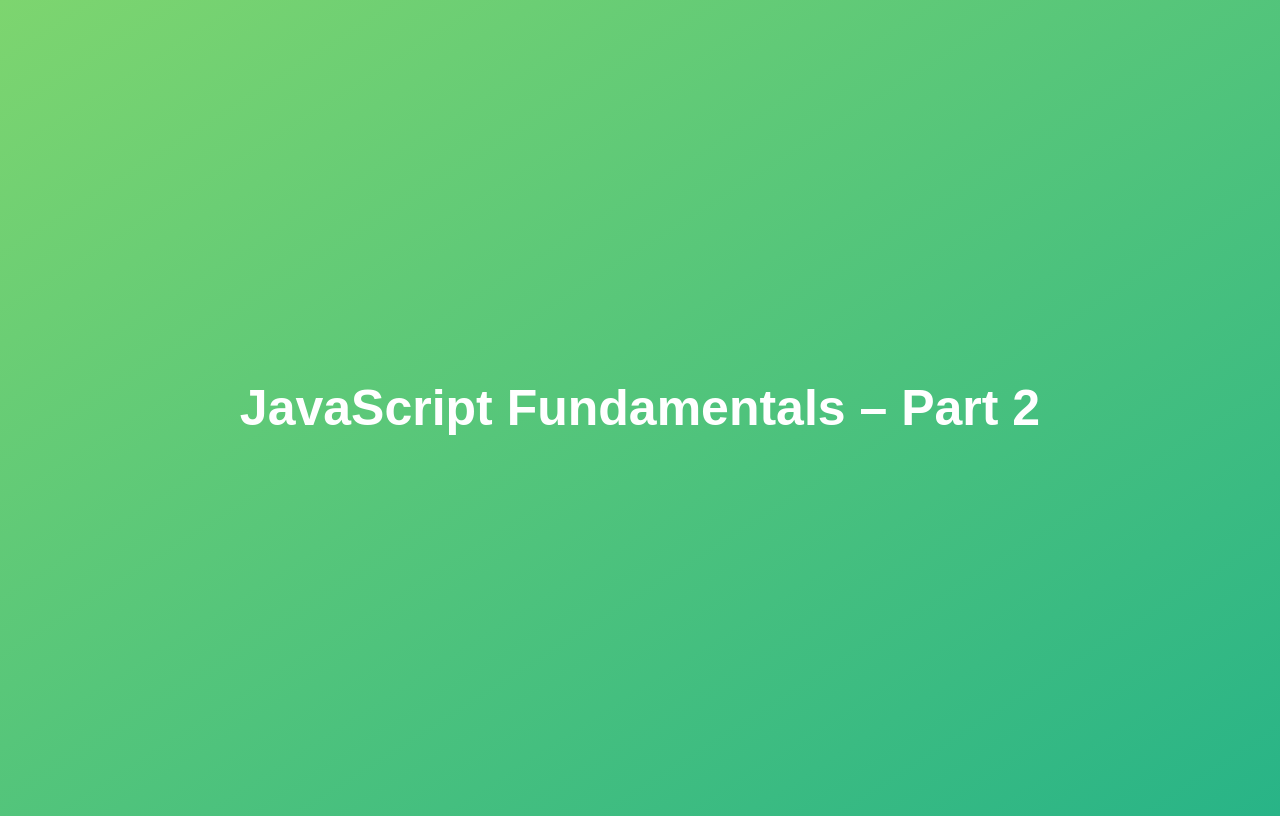
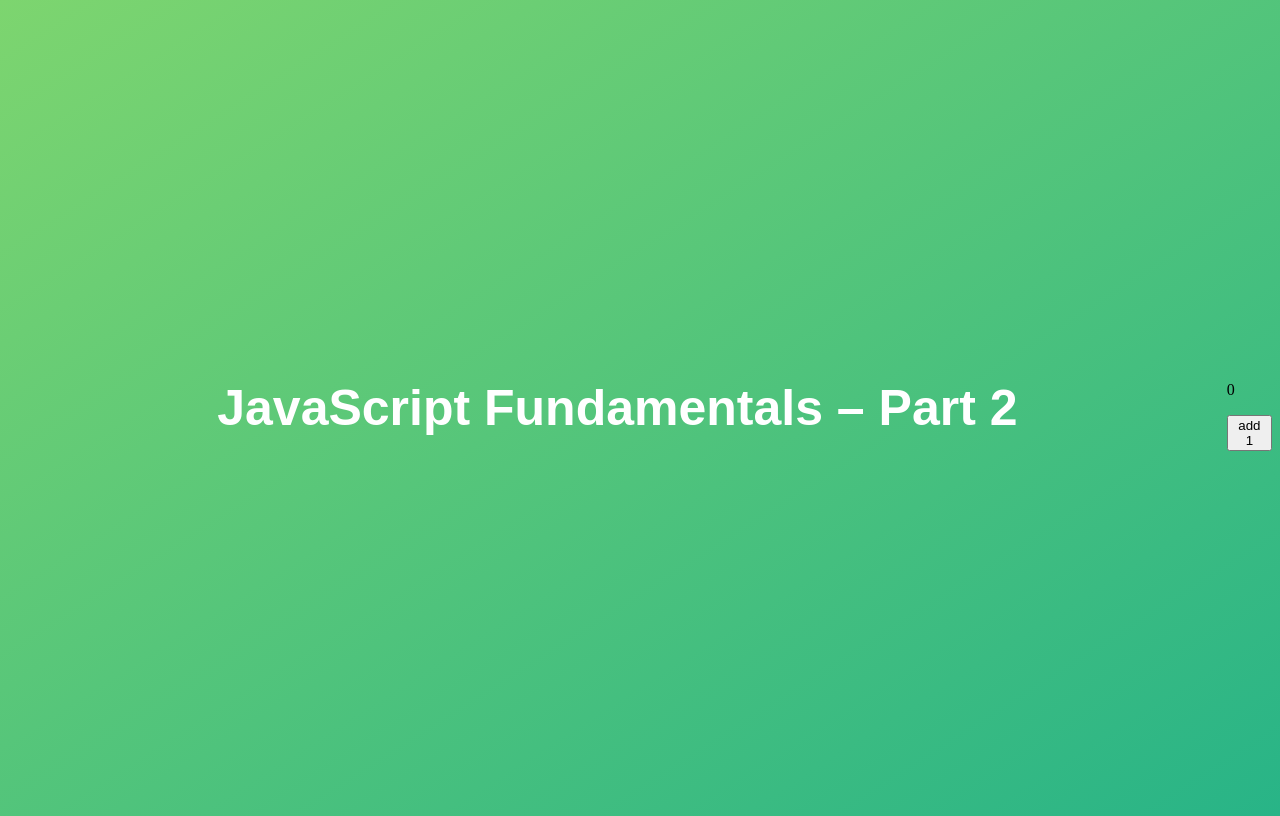
Before and after one commit to Mi-Ski/javascript-course, a plain HTML site: page 02-Fundamentals-Part-2/starter/index.html in a window 1280 px wide. Drawn offline with Linux system fonts and the light colour scheme.

Commit message:
localStorage

```diff
--- a/02-Fundamentals-Part-2/starter/index.html
+++ b/02-Fundamentals-Part-2/starter/index.html
@@ -10,6 +10,7 @@
 				height: 100vh;
 				display: flex;
 				align-items: center;
+        justify-content: center;
 				background: linear-gradient(to top left, #28b487, #7dd56f);
 			}
 			h1 {
@@ -23,8 +24,14 @@
 			}
     </style>
   </head>
+
 	<body>
 		<h1>JavaScript Fundamentals – Part 2</h1>
+		<div id="persistentCount">
+			<p id="counter"></p>
+			<button type="button" id="add1" onclick="counterIncrement()">add 1</button>
+		</div>
 		<script src="script.js"></script>
   </body>
+
 </html>
--- a/02-Fundamentals-Part-2/starter/script.js
+++ b/02-Fundamentals-Part-2/starter/script.js
@@ -173,11 +173,40 @@ const michalObject = {
    closeFamily: ['Mom', 'Dad', 'Sister'],
    hasDriversLicense: true,
 
-   calcAge: function(birthYear) {
+   calcAge: function (birthYear) {
       return 2021 - birthYear;
    }
 };
+console.log(michalObject.calcAge(1974));
+console.log(michalObject['calcAge'](michalObject.birthYear));
 
-console.log(michalObject.calcAge(1974));
 
-console.log(michalObject['calcAge'](michalObject.birthYear));
+
+
+
+
+// let counterValue = 0;
+// localStorage.setItem("myElement", counterValue);
+
+// const counter = document.getElementById("counter");
+
+// counter.innerHTML = localStorage.getItem('myElement');
+
+// const counterIncrement = () => {
+//    localStorage.setItem('myElement', counterValue += 2);
+//    counter.innerHTML = localStorage.getItem('myElement');
+// }
+
+// window.onload = function () {
+//    counterValue = localStorage.getItem('myElement');
+//    counter.innerHTML = localStorage.getItem('myElement');
+// }
+
+let count = localStorage.getItem("count") || 0;
+document.getElementById("counter").innerHTML = count;
+
+function counterIncrement() {
+   count++;
+   localStorage.setItem("count", count);
+   document.getElementById("counter").innerHTML = count;
+};
```
Lines whose indentation alone changed are shown as unchanged.
